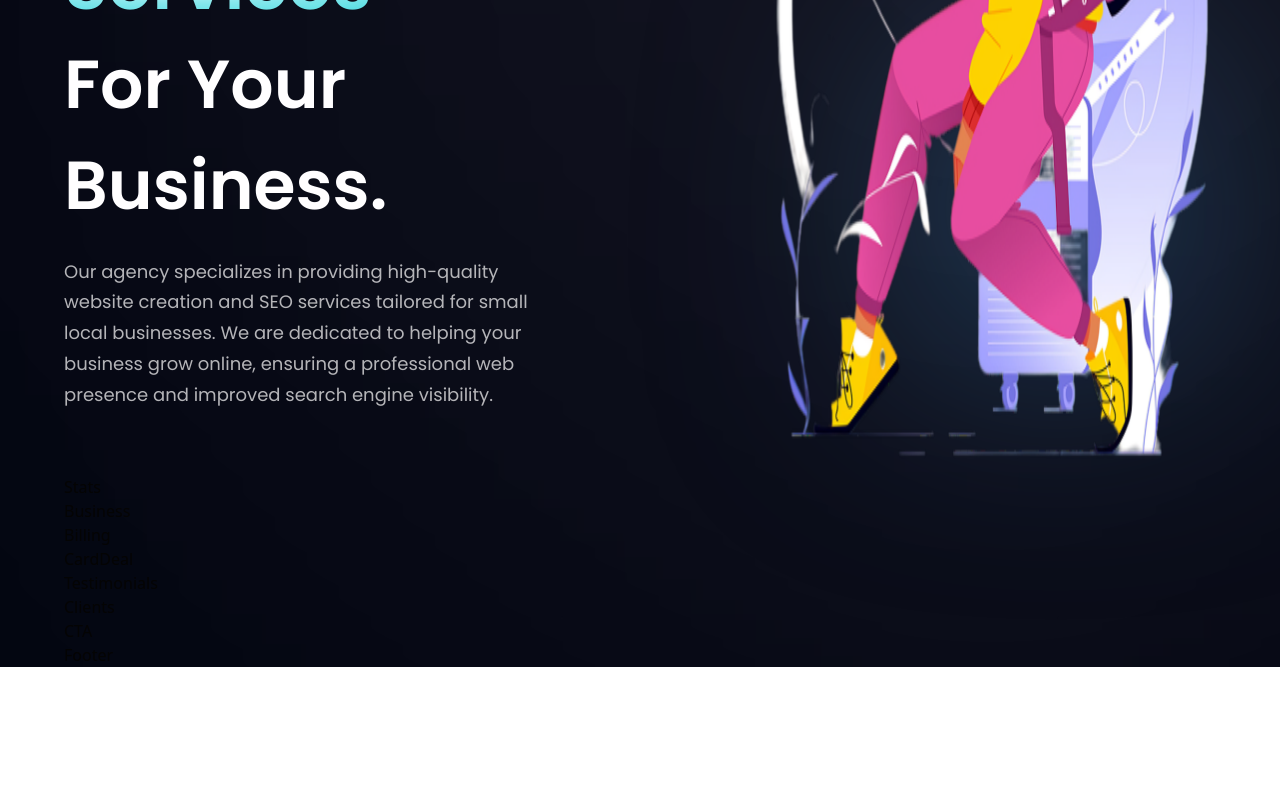
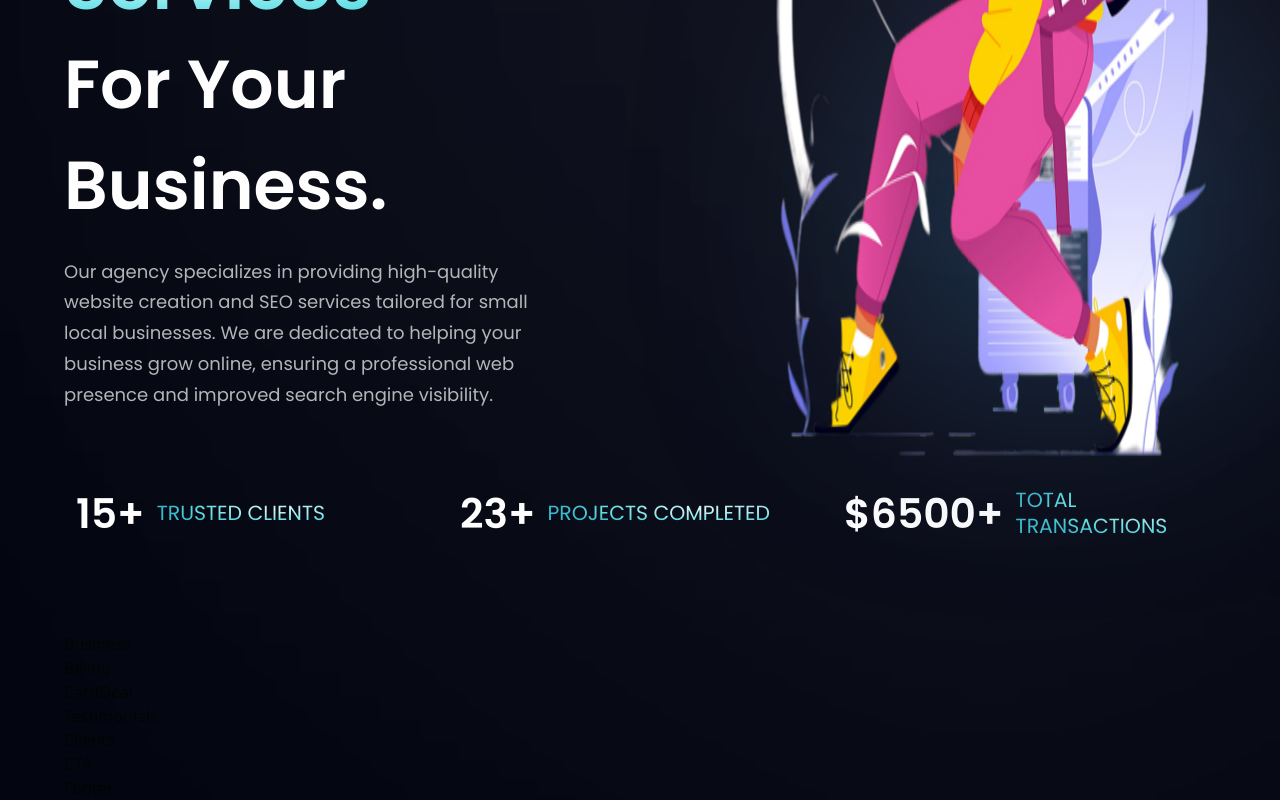
Before and after one commit to Will513r/Tech-dad-media, a React (Vite) app: page / in a window 1280 px wide. Shown: the part 611-1411 px from the top of the page. Before the commit the page ends 1278 px from the top, so only its background shows below. Built offline with nearby package versions, Linux system fonts and the light colour scheme.

Commit message:
statistics section done

```diff
--- a/src/components/Stats.jsx
+++ b/src/components/Stats.jsx
@@ -1,7 +1,22 @@
-import React from "react";
+import { stats } from "../constants";
+import styles from "../style";
 
-const Stats = () => {
-  return <div>Stats</div>;
-};
+const Stats = () => (
+  <section className={`${styles.flexCenter} flex-row flex-wrap sm:mb-20 mb-6`}>
+    {stats.map((stat) => (
+      <div
+        key={stat.id}
+        className={`flex-1 flex justify-center ss:justify-start items-center flex-row m-3 `}
+      >
+        <h4 className="font-poppins font-semibold xs:text-[40.89px] text-[30.89px] xs:leading-[53.16px] leading-[43.16px] text-white">
+          {stat.value}
+        </h4>
+        <p className="font-poppins font-normal xs:text-[20.45px] text-[15.45px] xs:leading-[26.58px] leading-[21.58px] text-gradient uppercase ml-3 ">
+          {stat.title}
+        </p>
+      </div>
+    ))}
+  </section>
+);
 
 export default Stats;
--- a/src/constants/index.js
+++ b/src/constants/index.js
@@ -88,18 +88,18 @@
 export const stats = [
   {
     id: "stats-1",
-    title: "User Active",
-    value: "3800+",
+    title: "Trusted Clients",
+    value: "15+",
   },
   {
     id: "stats-2",
-    title: "Trusted by Company",
-    value: "230+",
+    title: "Projects Completed",
+    value: "23+",
   },
   {
     id: "stats-3",
-    title: "Transaction",
-    value: "$230M+",
+    title: "Total Transactions",
+    value: "$6500+",
   },
 ];
 
```
